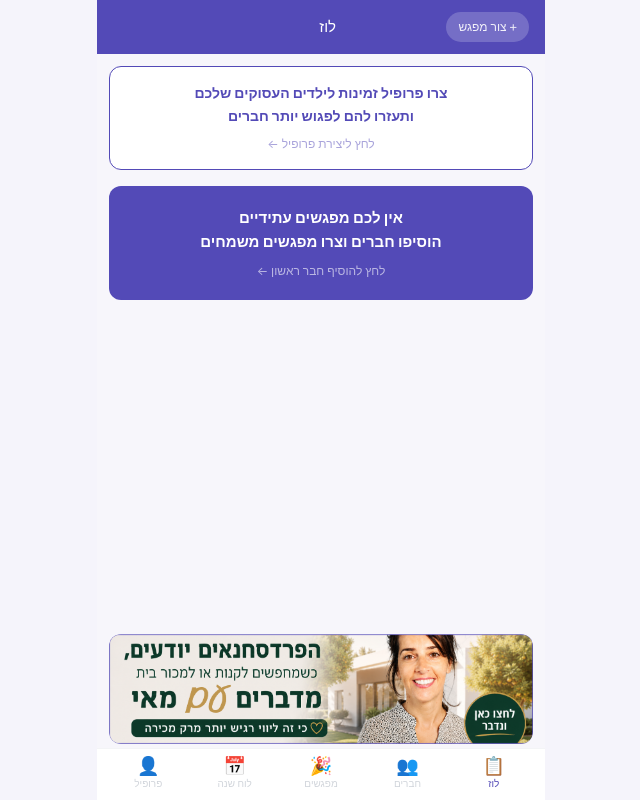
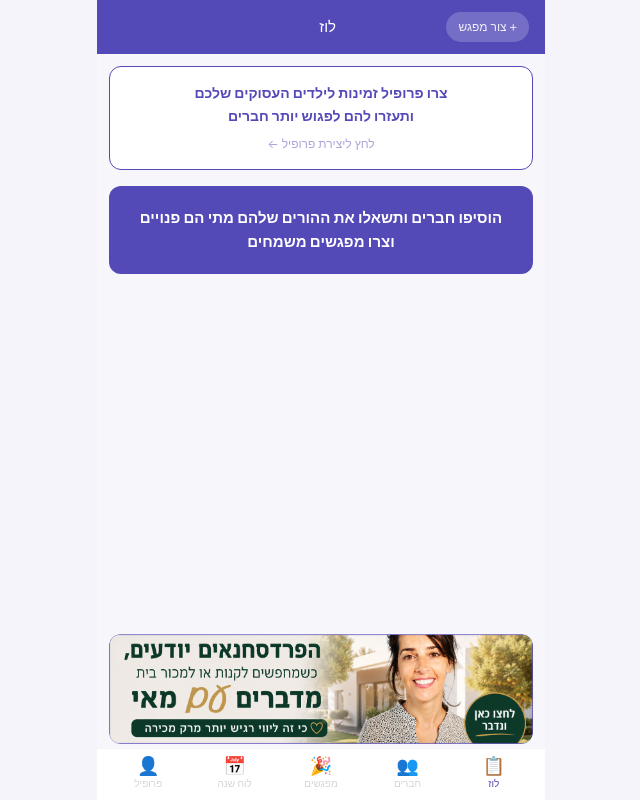
Before and after one commit to madeinphk-alt/kidimeet, a Next.js app: page / in a window 1280 px wide. Shown: the whole page, without its empty margins (319-959 px from the left). Built offline with nearby package versions, Linux system fonts and the light colour scheme.

Commit message:
Update empty state CTA text and link to /friends

```diff
--- a/src/app/page.tsx
+++ b/src/app/page.tsx
@@ -286,11 +286,10 @@ export default function LuzPage() {
         )}
 
         {upcoming.length === 0 && friends.length === 0 && (
-          <Link href="/friends/add" className="block bg-[#534AB7] rounded-xl px-5 py-5 text-center active:opacity-80 mb-4" dir="rtl">
+          <Link href="/friends" className="block bg-[#534AB7] rounded-xl px-5 py-5 text-center active:opacity-80 mb-4" dir="rtl">
             <p className="text-white text-[15px] font-semibold leading-relaxed">
-              אין לכם מפגשים עתידיים<br />הוסיפו חברים וצרו מפגשים משמחים
+              הוסיפו חברים ותשאלו את ההורים שלהם מתי הם פנויים וצרו מפגשים משמחים
             </p>
-            <p className="text-white/60 text-[12px] mt-2">לחץ להוסיף חבר ראשון ←</p>
           </Link>
         )}
         {upcoming.length === 0 && friends.length > 0 && (
```
